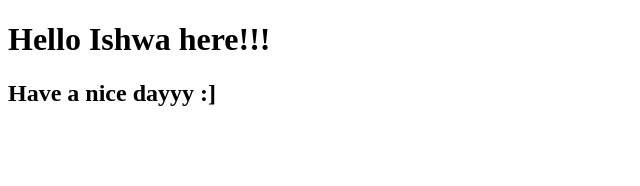
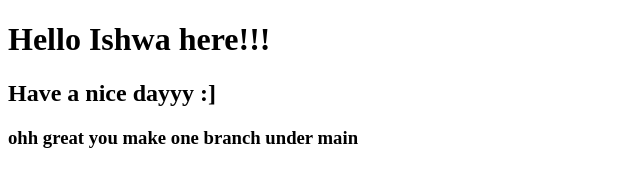
Before and after one commit to isha1320/revision, a plain HTML site: page index.html in a window 1280 px wide. Shown: the whole page, without its empty margins (0-640 px from the left). Drawn offline with Linux system fonts and the light colour scheme.

Commit message:
create  branch1

```diff
--- a/index.html
+++ b/index.html
@@ -8,5 +8,6 @@
 <body>
     <h1> Hello Ishwa here!!!</h1>
     <h2>Have a nice dayyy :]</h2>
+    <h3>ohh great you make one branch under main</h3>
 </body>
 </html>
```
